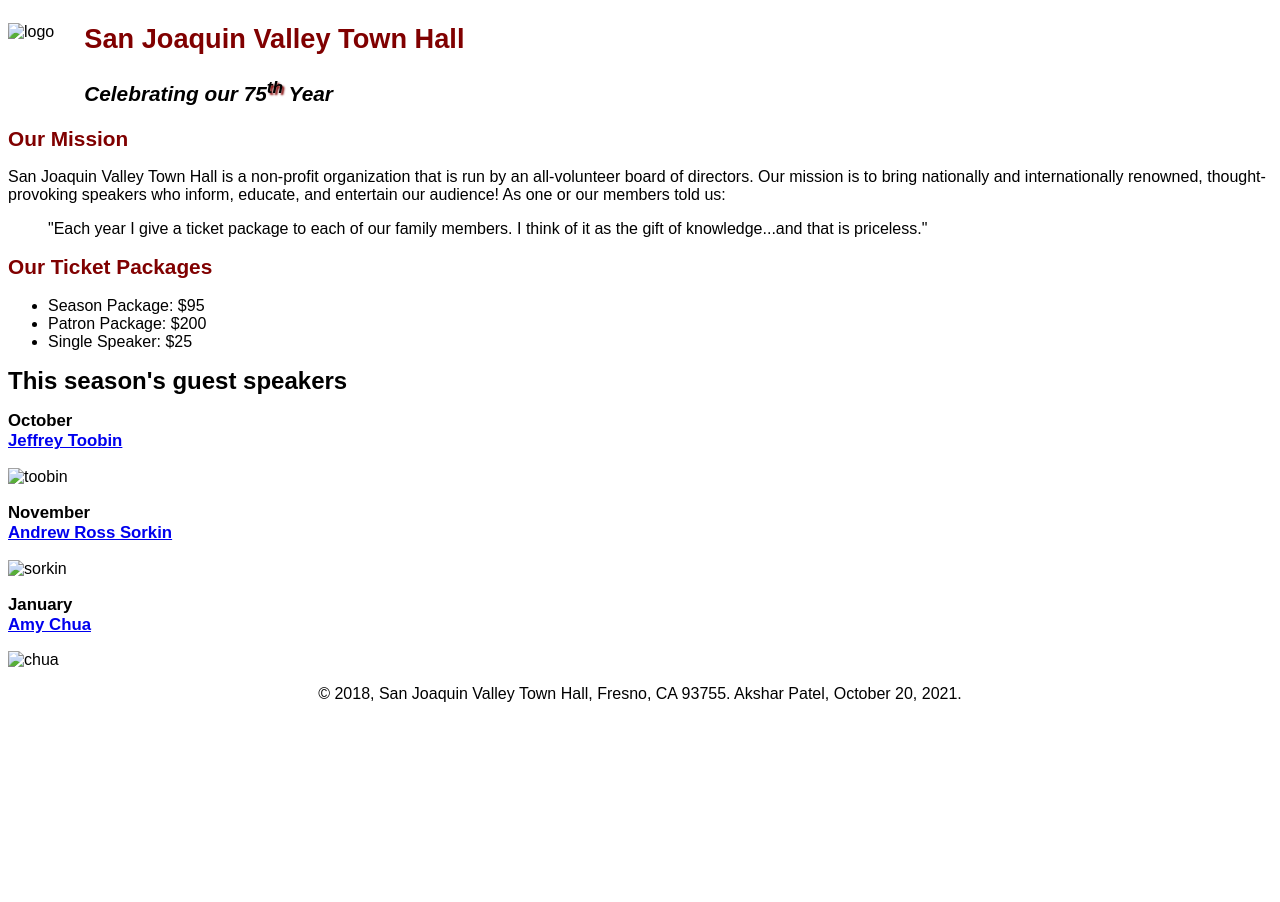
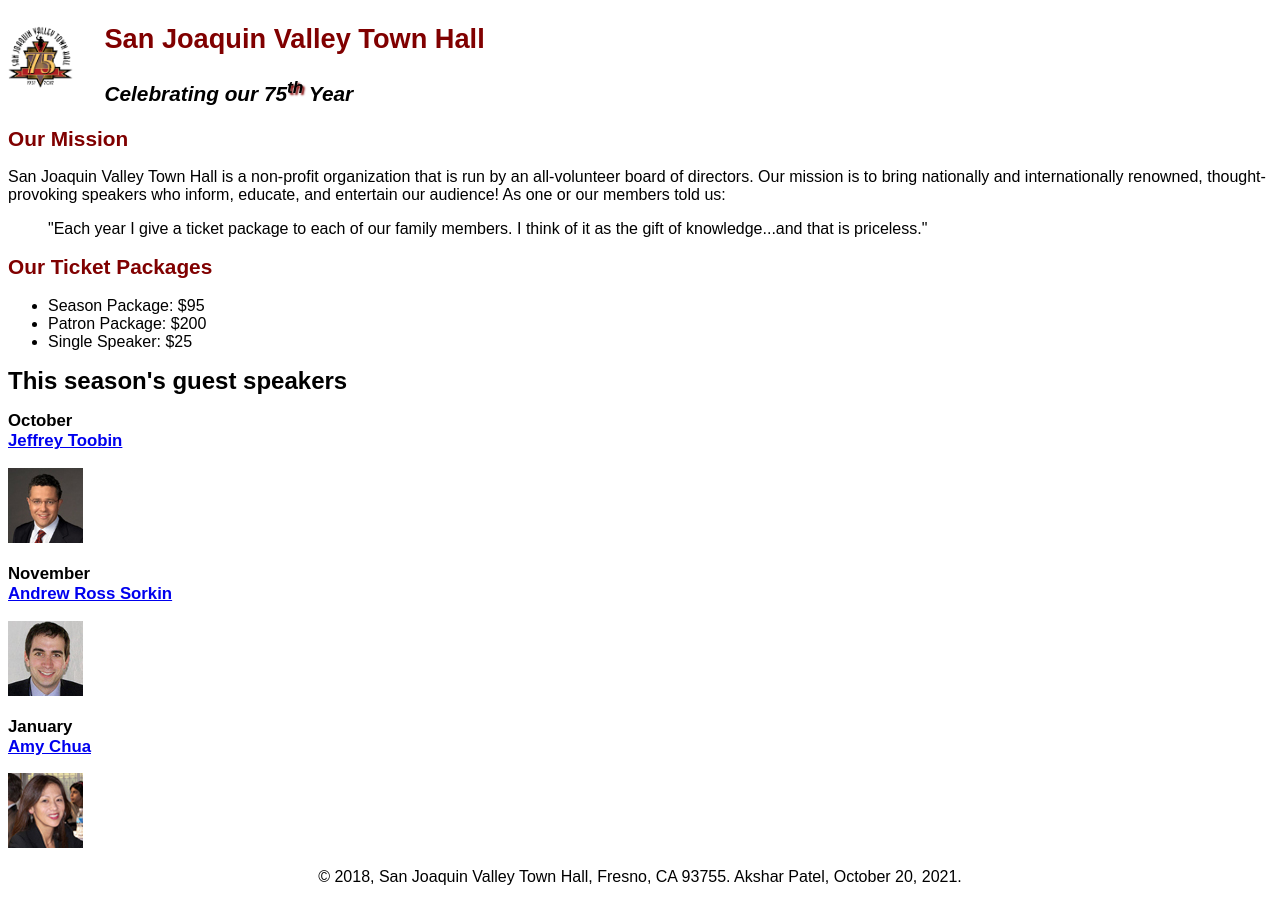
Before and after one commit to akshar210/A10, a plain HTML site: page index.html in a window 1280 px wide. Before the commit the page ends 800 px from the top, so only its background shows below. Drawn offline with Linux system fonts and the light colour scheme.

Commit message:
Update index.html

```diff
--- a/index.html
+++ b/index.html
@@ -10,7 +10,7 @@
 
 <body>
 	<header>
-		<img src="images/town_hall_logo.gif" alt="logo" height="80">
+		<img src="town_hall_logo.gif" alt="logo" height="80">
 		<h2>San Joaquin Valley Town Hall</h2>
 		<h3>Celebrating our 75<sup class="shadow">th</sup> Year</h3>
 	</header>
@@ -33,13 +33,13 @@
 		<h1>This season's guest speakers</h1>
 
 		<h3>October <br><a href="speakers/toobin.html">Jeffrey Toobin</a></h3>
-		<img src="images/toobin75.jpg" alt="toobin" height="75">
+		<img src="toobin75.jpg" alt="toobin" height="75">
 
 		<h3>November <br><a href="speakers/sorkin.html">Andrew Ross Sorkin</a></h3>
-		<img src="images/sorkin75.jpg" alt="sorkin" height="75">
+		<img src="sorkin75.jpg" alt="sorkin" height="75">
 
 		<h3>January <br><a href="speakers/chua.html">Amy Chua</a></h3>
-		<img src="images/chua75.jpg" alt="chua" height="75">
+		<img src="chua75.jpg" alt="chua" height="75">
 
 	</main>
 	<footer>
```
